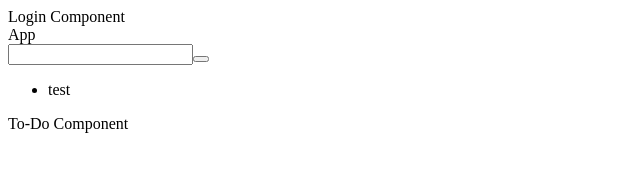
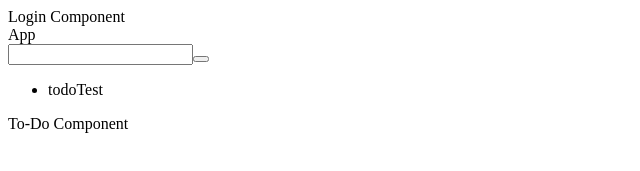
Before and after one commit to hirichardhai/goal-master, a React (Create React App) app: page / in a window 1280 px wide. Shown: the top 171 px of the page, without its empty margins (0-640 px from the left). Built offline with nearby package versions, Linux system fonts and the light colour scheme.

Commit message:
renderTasks successfully renders any elements inside this.state.tasks

```diff
--- a/src/Todo.jsx
+++ b/src/Todo.jsx
@@ -5,7 +5,7 @@ class Todo extends Component {
     super(props)
     this.state = {
       task: '',
-      tasks: [],
+      tasks: ['todoTest'],
       totalTasks: 0,
       tasksLeft: 0
     }
@@ -14,7 +14,13 @@ class Todo extends Component {
   renderTasks() {
     return (
       <ul>
-        <li>test</li>
+        {
+          this.state.tasks.map(task => {
+            return (
+              <li>{task}</li>
+            )
+          })
+        }
       </ul>
     )
   }
```
